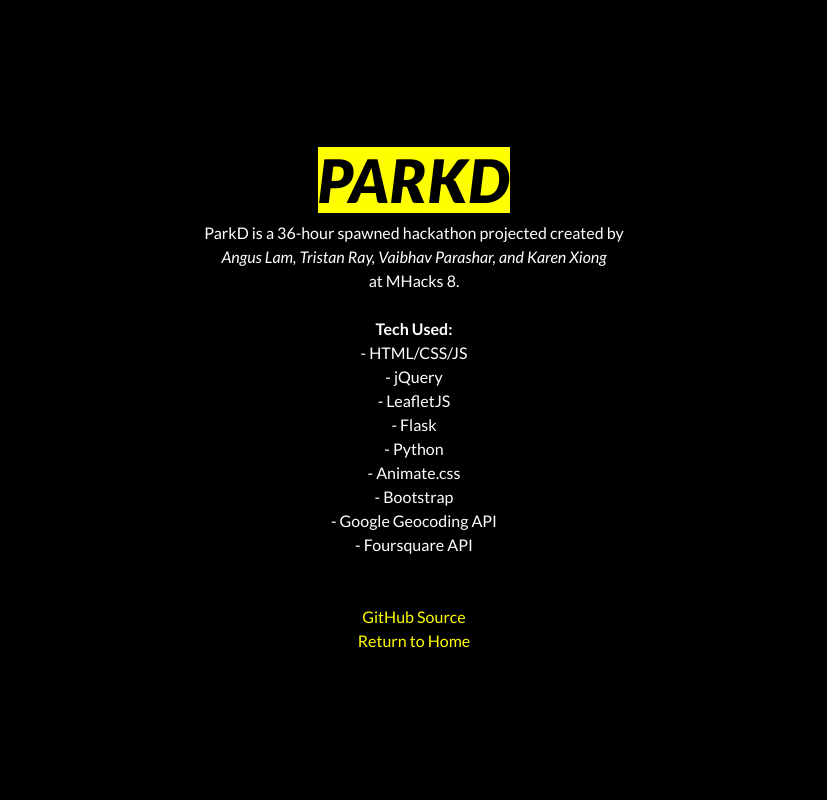
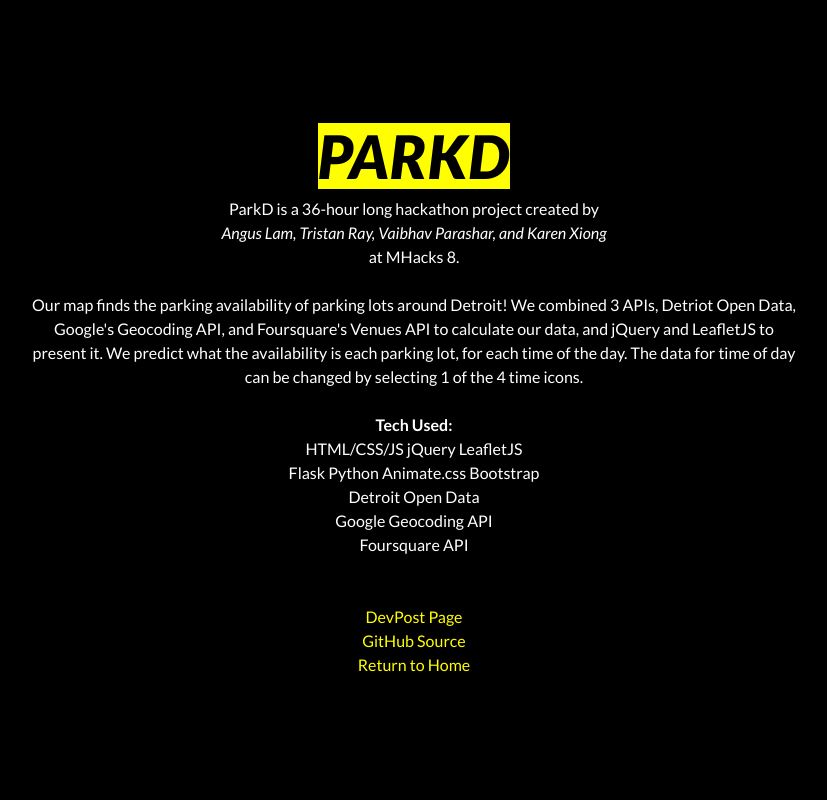
Before and after one commit to angushtlam/ParkD-MHacks8, a Flask app: page /about in a window 1280 px wide. Shown: the whole page, without its empty margins (226-1053 px from the left). Run offline with Flask 2, Linux system fonts and the light colour scheme; some libraries are stand-ins or nearby versions.

Commit message:
Fixed typos, added description to info page

```diff
--- a/server.py
+++ b/server.py
@@ -51,4 +51,4 @@ if __name__ == "__main__":
     # Bind to PORT if defined, otherwise default to 5000.
     port = int(os.environ.get('PORT', 5000))
     app.secret_key = "mHaCkZ8"
-    app.run(host='0.0.0.0', port=port, debug=False)
+    app.run(host='0.0.0.0', port=port, debug=True)
--- a/templates/about.html
+++ b/templates/about.html
@@ -12,21 +12,20 @@
 <div id="wrapper">
   <div id="content" class="animated fadeInDownBig">
     <a href="/"><h1>ParkD</h1></a>
-    <p>ParkD is a 36-hour spawned hackathon projected created by<br />
+    <p>ParkD is a 36-hour long hackathon project created by<br />
     <em>Angus Lam, Tristan Ray, Vaibhav Parashar, and Karen Xiong</em><br />
     at MHacks 8.<br /><br /></p>
+    <p>Our map finds the parking availability of parking lots around Detroit! We combined 3 APIs, Detriot Open Data, Google's Geocoding API, and Foursquare's Venues API to calculate our data, and jQuery and LeafletJS to present it. We predict what the availability is each parking lot, for each time of the day. The data for time of day can be changed by selecting 1 of the 4 time icons.<br /></p>
+    <br />
     <p><strong>Tech Used:</strong><br />
-    - HTML/CSS/JS<br />
-    - jQuery<br />
-    - LeafletJS<br />
-    - Flask<br />
-    - Python<br />
-    - Animate.css<br />
-    - Bootstrap<br />
-    - Google Geocoding API<br />
-    - Foursquare API<br />
+    HTML/CSS/JS jQuery LeafletJS<br />
+    Flask Python Animate.css Bootstrap<br />
+    Detroit Open Data<br />
+    Google Geocoding API<br />
+    Foursquare API<br />
     <br />
     <br />
+    <a href="http://devpost.com/software/parkd-p14rnv">DevPost Page</a><br />
     <a href="https://github.com/angushtlam/ParkD-MHacks8">GitHub Source</a><br />
     <a href="/">Return to Home</a><br />
     </p>
```
